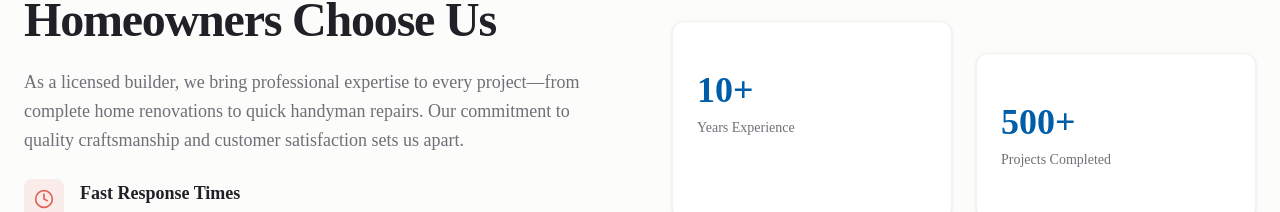
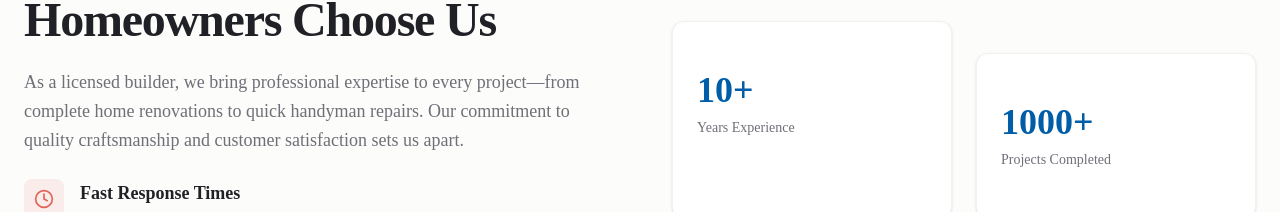
Before and after one commit to SaibanJ/MICraftHomeSolutions-p, a Next.js app: page / in a window 1280 px wide. Shown: the part 2579-2791 px from the top of the page. Built offline with nearby package versions, Linux system fonts and the light colour scheme.

Commit message:
added features

```diff
--- a/components/why-choose-us.tsx
+++ b/components/why-choose-us.tsx
@@ -62,7 +62,7 @@ export function WhyChooseUs() {
             </Card>
             <Card className="border-border/50 bg-card sm:mt-8">
               <CardContent className="flex flex-col gap-2 p-6">
-                <span className="font-sans text-4xl font-bold text-primary">500+</span>
+                <span className="font-sans text-4xl font-bold text-primary">1000+</span>
                 <span className="text-sm text-muted-foreground">Projects Completed</span>
               </CardContent>
             </Card>
```
